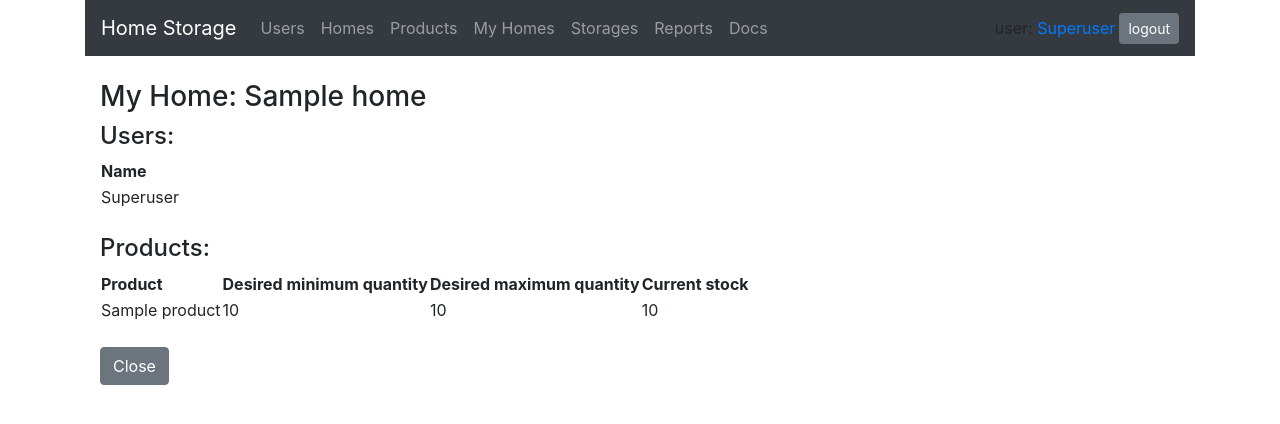
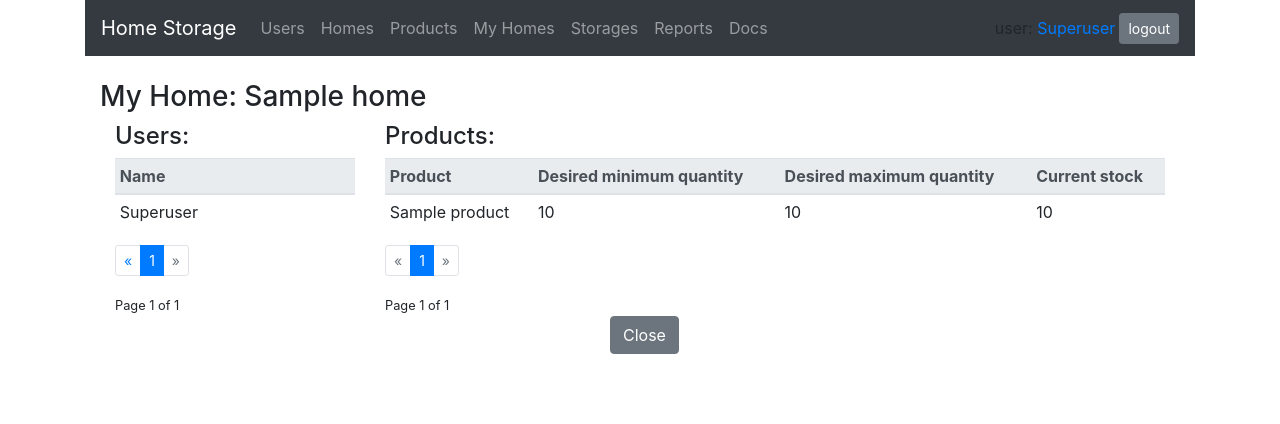
Before and after one commit to Peanhua/HomeStorage, a Flask app: page /myhomes/view/1/ in a window 1280 px wide. Shown: the top 424 px of the page. Run offline with Flask 2, Linux system fonts and the light colour scheme; a user stored in the database is signed in; data comes from the database, SQL or seed files in the repository; tables that the repository leaves empty hold one stand-in row (values such as "Sample post"); some libraries are stand-ins or nearby versions.

Commit message:
Add pagination to my home viewing.

```diff
--- a/application/__init__.py
+++ b/application/__init__.py
@@ -32,6 +32,12 @@ db = SQLAlchemy(app)
 
 def is_sqlite():
     return app.config["SQLALCHEMY_DATABASE_URI"].startswith("sqlite")
+
+from flask import session
+def get_items_per_page():
+    if "items_per_page" not in session:
+        session["items_per_page"] = 10
+    return session["items_per_page"]
 
 
 # Turn on foreign keys for sqlite:
--- a/application/homes/models.py
+++ b/application/homes/models.py
@@ -70,7 +70,7 @@ class Home(db.Model):
         res.close()
         return rv
 
-    def get_stock(self, only_missing):
+    def get_stock(self, only_missing=False, page=None, per_page=None):
         sql = "" \
             "SELECT home_product.product_id           AS product_id," \
             "       t.product_name                    AS product_name," \
@@ -97,6 +97,10 @@ class Home(db.Model):
                 " WHERE current_quantity < desired_min_quantity" \
                 "    OR (current_quantity IS NULL AND desired_min_quantity IS NOT NULL)"
 
+        sql += " ORDER BY t.product_name"
+
+        if page and per_page:
+            sql += " LIMIT " + str(per_page) + " OFFSET " + str((page - 1) * per_page)
 
         q = text(sql).params(home_id=self.home_id)
         res = db.engine.execute(q)
@@ -111,9 +115,6 @@ class Home(db.Model):
                        })
         res.close()
         return rv
-
-    def get_stock_all(self):
-        return self.get_stock(False)
 
     def get_stock_missing(self):
         return self.get_stock(True)
--- a/application/homes/views.py
+++ b/application/homes/views.py
@@ -1,17 +1,18 @@
-from application                 import app, db, login_required
+from application                 import app, db, login_required, get_items_per_page
 from application.homes.models    import Home, HomeUser, HomeProduct
 from application.homes.forms     import HomeForm, MyHomeForm
 from application.users.models    import User
 from application.products.models import Product
 from flask                       import redirect, render_template, request, url_for
 from flask_login                 import current_user
+from flask_sqlalchemy            import Pagination
 
 # List of homes
 @app.route("/homes/", methods=["GET"], defaults={"page": 1})
 @app.route("/homes/<int:page>", methods=["GET"])
 @login_required(role="ADMIN")
 def homes_index(page):
-    return render_template("homes/list.html", homes = Home.query.paginate(page=page, per_page=20))
+    return render_template("homes/list.html", homes = Home.query.paginate(page=page, per_page=get_items_per_page()))
 
 
 # Create new home
@@ -118,7 +119,7 @@ def homeusers_edit(home_id):
 @app.route("/myhomes/<int:page>", methods=["GET"])
 @login_required()
 def myhomes_index(page):
-    homes = current_user.get_my_homes().paginate(page=page, per_page=20)
+    homes = current_user.get_my_homes().paginate(page=page, per_page=get_items_per_page())
     return render_template("homes/mylist.html", homes = homes)
 
 # My Homes editing:
@@ -164,9 +165,12 @@ def myhomes_edit(home_id):
 
 
 # View my home:
-@app.route("/myhomes/view/<home_id>/", methods=["GET"])
+@app.route("/myhomes/view/<home_id>/", methods=["GET"], defaults={"users_page": 1})
+@app.route("/myhomes/view/<home_id>/", methods=["GET"], defaults={"products_page": 1})
+@app.route("/myhomes/view/<home_id>/", methods=["GET"], defaults={"users_page": 1, "products_page": 1})
+@app.route("/myhomes/view/<home_id>/<int:users_page>/<int:products_page>", methods=["GET"])
 @login_required()
-def myhomes_view(home_id):
+def myhomes_view(home_id, users_page, products_page):
     home = Home.query.get(home_id)
     if not home:
         return redirect(url_for("auth_unauthorized"))
@@ -175,11 +179,8 @@ def myhomes_view(home_id):
         return redirect(url_for("auth_unauthorized"))
 
     homeuserids = [ u.user_id for u in home.users]
-    homeusers   = User.query.filter(User.user_id.in_(homeuserids)).all()
+    homeusers   = User.query.filter(User.user_id.in_(homeuserids)).paginate(page=users_page, per_page=get_items_per_page())
 
-    if current_user.user_id not in homeuserids:
-        return redirect(url_for("myhomes_index"));
-
-    products = home.get_stock_all()
-
+    stock = home.get_stock(page=products_page, per_page=get_items_per_page())
+    products = Pagination(None, page=products_page, per_page=get_items_per_page(), total=Product.query.count(), items=stock)
     return render_template("homes/myview.html", home=home, homeusers=homeusers, products=products)
--- a/application/products/views.py
+++ b/application/products/views.py
@@ -1,4 +1,4 @@
-from application                 import app, db
+from application                 import app, db, get_items_per_page
 from application.products.models import Product
 from application.products.forms  import ProductForm
 from application.items.models    import Item
@@ -11,7 +11,7 @@ from sqlalchemy                  import exc
 @app.route("/products/<int:page>", methods=["GET"])
 @login_required
 def products_index(page):
-    return render_template("products/list.html", products = Product.query.order_by(Product.name).paginate(page=page, per_page=20))
+    return render_template("products/list.html", products = Product.query.order_by(Product.name).paginate(page=page, per_page=get_items_per_page()))
 
 
 # Create new product
--- a/application/storages/views.py
+++ b/application/storages/views.py
@@ -1,4 +1,4 @@
-from application                 import app, db, login_required
+from application                 import app, db, login_required, get_items_per_page
 from application.storages.models import Storage
 from application.storages.forms  import StorageForm, StorageEditForm, StorageDeleteForm
 from application.homes.models    import Home
@@ -12,7 +12,7 @@ from flask_login                 import current_user
 @login_required()
 def storages_index(page):
     homeids = [h.home_id for h in current_user.get_my_homes().all()]
-    storages = db.session().query(Storage, Home.name).join(Home).filter(Home.home_id.in_(homeids)).order_by(Home.name, Storage.name).paginate(page=page, per_page=20)
+    storages = db.session().query(Storage, Home.name).join(Home).filter(Home.home_id.in_(homeids)).order_by(Home.name, Storage.name).paginate(page=page, per_page=get_items_per_page())
     return render_template("storages/list.html", storages=storages)
 
 
--- a/application/templates/homes/myview.html
+++ b/application/templates/homes/myview.html
@@ -2,30 +2,62 @@
 
 {% block body %}
 <h3>My Home: {{ home.name }}</h3>
-
+<div class="container">
+  <div class="row">
+    <div class="col-3">
       <h4>Users:</h4>
-<table>
+      <table class="table table-hover table-sm">
+        <thead class="thead-light">
           <tr>
             <th>Name</th>
           </tr>
-  {% for user in homeusers %}
+        </thead>
+        <tbody>
+          {% for user in homeusers.items %}
           <tr>
             <td>{{ user.name }}</td>
           </tr>
           {% endfor %}
+        </tbody>
       </table>
-
-<div>&nbsp;</div>
-
+      <nav aria-label="{{ aria_label }}">
+        <ul class="pagination pagination-sm justify-content-left">
+          <li class="page-item">
+            <a class="page-link {% if homeusers.has_prev %}disabled{% endif %}" href="{{ url_for('myhomes_view', home_id=home.home_id, users_page=homeusers.prev_num, products_page=products.page) }}">
+              <span aria-hidden="true">&laquo;</span>
+              <span class="sr-only">Previous</span>
+            </a>
+          </li>
+          {%- for page in homeusers.iter_pages() %}
+            {% if page == homeusers.page %}
+              <li class="page-item active"><span class="page-link">{{ page }}<span class="sr-only">(current)</span></span></li>
+            {% else %}
+              <li class="page-item"><a class="page-link" href="{{ url_for('myhomes_view', home_id=home.home_id, users_page=page, products_page=products.page) }}">{{ page }}</a></li>
+            {% endif %}
+          {%- endfor %}
+          <li class="page-item {% if not homeusers.has_next %}disabled{% endif %}">
+            <a class="page-link" href="{{ url_for('myhomes_view', home_id=home.home_id, users_page=homeusers.next_num, products_page=products.page) }}">
+              <span aria-hidden="true">&raquo;</span>
+              <span class="sr-only">Next</span>
+            </a>
+          </li>
+        </ul>
+        <small class="mt-0">Page {{ homeusers.page }} of {{ homeusers.pages }}</small>
+      </nav>
+    </div>
+    <div class="col">
       <h4>Products:</h4>
-<table>
+      <table class="table table-hover table-sm">
+        <thead class="thead-light">
           <tr>
             <th>Product</th>
             <th>Desired minimum quantity</th>
             <th>Desired maximum quantity</th>
             <th>Current stock</th>
           </tr>
-  {% for product in products %}
+        </thead>
+        <tbody>
+          {% for product in products.items %}
           <tr>
             <td>{{ product.product_name }}</td>
             <td>{{ product.desired_min_quantity }}</td>
@@ -33,11 +65,40 @@
             <td>{{ product.current_quantity }}</td>
           </tr>
           {% endfor %}
+        </tbody>
       </table>
-
-<div>&nbsp;</div>
-
-<div>
+      <nav aria-label="{{ aria_label }}">
+        <ul class="pagination pagination-sm justify-content-left">
+          <li class="page-item {% if not products.has_prev %}disabled{% endif %}">
+            <a class="page-link" href="{{ url_for('myhomes_view', home_id=home.home_id, users_page=homeusers.page, products_page=products.prev_num) }}">
+              <span aria-hidden="true">&laquo;</span>
+              <span class="sr-only">Previous</span>
+            </a>
+          </li>
+          {%- for page in products.iter_pages() %}
+            {% if page == products.page %}
+              <li class="page-item active"><span class="page-link">{{ page }}<span class="sr-only">(current)</span></span></li>
+            {% else %}
+              <li class="page-item"><a class="page-link" href="{{ url_for('myhomes_view', home_id=home.home_id, users_page=homeusers.page, products_page=page) }}">{{ page }}</a></li>
+            {% endif %}
+          {%- endfor %}
+          <li class="page-item {% if not products.has_next %}disabled{% endif %}">
+            <a class="page-link" href="{{ url_for('myhomes_view', home_id=home.home_id, users_page=homeusers.page, products_page=products.next_num) }}">
+              <span aria-hidden="true">&raquo;</span>
+              <span class="sr-only">Next</span>
+            </a>
+          </li>
+        </ul>
+        <small class="mt-0">Page {{ products.page }} of {{ products.pages }}</small>
+      </nav>
+    </div>
+  </div>
+  <div class="row">
+    <div class="col"></div>
+    <div class="col-1">
       <button type="button" class="btn btn-secondary" onclick="location.assign('{{ url_for('myhomes_index') }}')">Close</button>
     </div>
+    <div class="col"></div>
+  </div>
+</div>
 {% endblock %}
--- a/application/users/views.py
+++ b/application/users/views.py
@@ -1,4 +1,4 @@
-from application              import app, db, login_required
+from application              import app, db, login_required, get_items_per_page
 from application.users.models import User
 from application.users.forms  import UserNewForm, UserEditForm, UserProfileForm
 from flask                    import abort, redirect, render_template, request, url_for
@@ -9,7 +9,7 @@ from flask_login              import current_user
 @app.route("/users/<int:page>", methods=["GET"])
 @login_required(role="ADMIN")
 def users_index(page):
-    return render_template("users/list.html", users=User.query.paginate(page=page, per_page=20))
+    return render_template("users/list.html", users=User.query.paginate(page=page, per_page=get_items_per_page()))
 
 
 # Create new user
```
Lines whose indentation alone changed are shown as unchanged.
